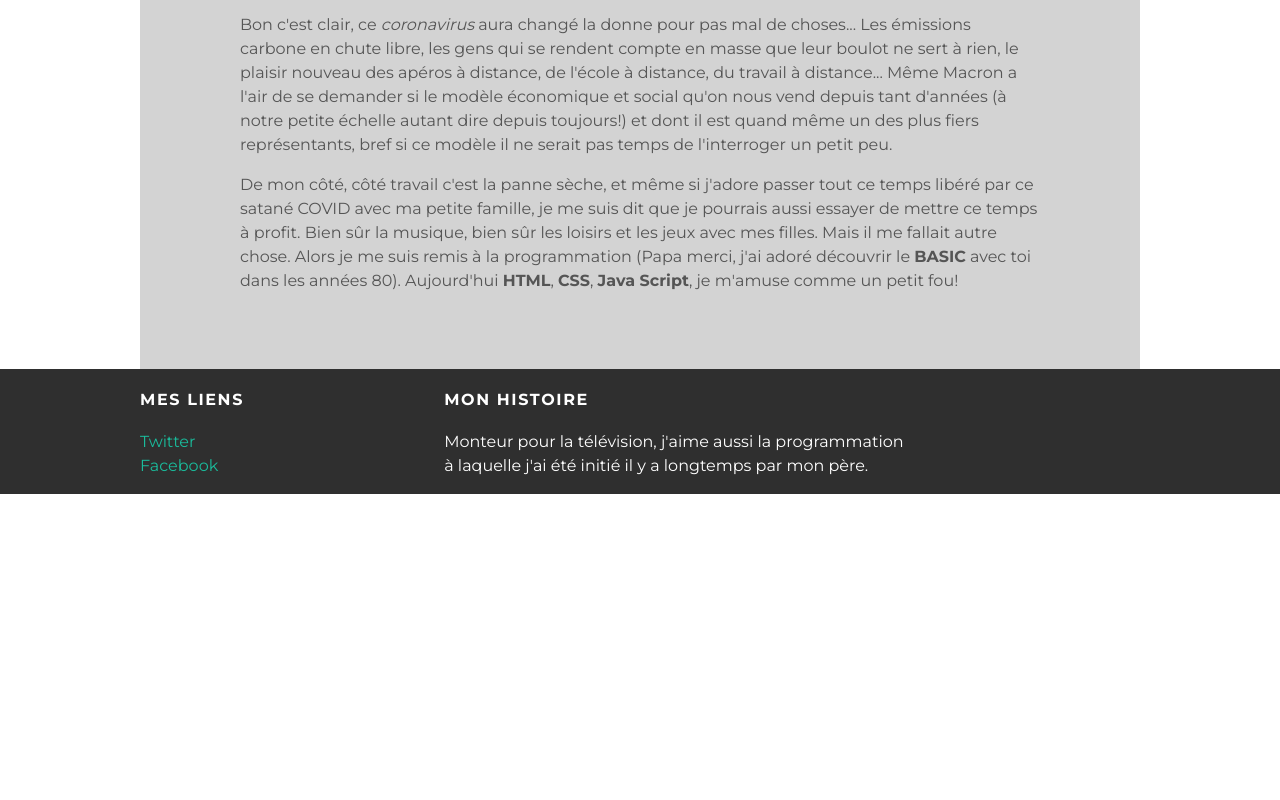
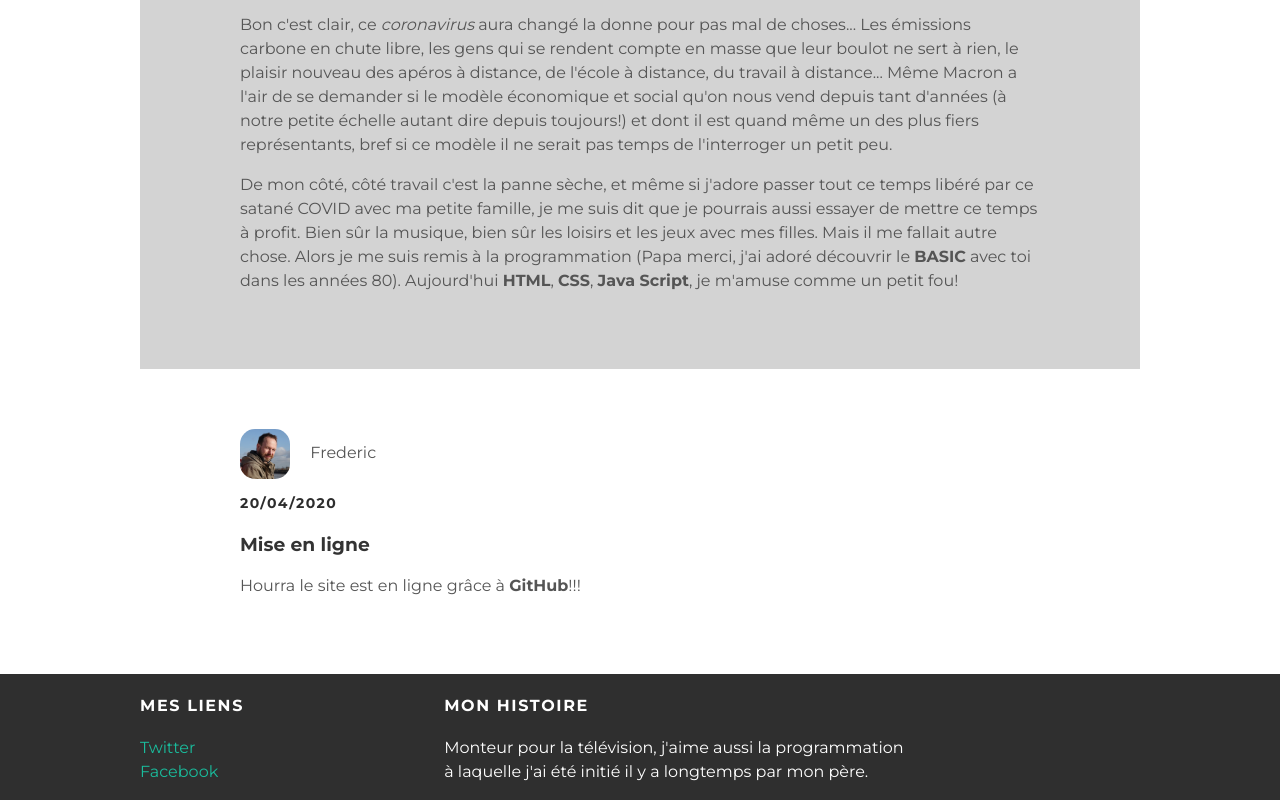
Before and after one commit to BateauLouis/BateauLouis.github.io, a plain HTML site: page index.html in a window 1280 px wide. Shown: the part 672-1472 px from the top of the page. Before the commit the page ends 1166 px from the top, so only its background shows below. Drawn offline with Linux system fonts and the light colour scheme.

Commit message:
Update index.html

```diff
--- a/index.html
+++ b/index.html
@@ -66,6 +66,20 @@
        </div> <!-- post -->
       </div> <!-- container -->
 
+   <div class="post-container">
+       <div class="post">
+         <div class="post-author">
+           <img src="moi.jpg" height="300px" width="300px">
+           <span>Frederic</span>
+         </div> <!-- post-author -->
+       <p class="post-date">20/04/2020</p>
+       <h3 class="post-title">Mise en ligne</h3>
+        <div class="post-content">
+          <p>Hourra le site est en ligne grâce à <strong>GitHub</strong>!!!</p>
+        </div> <!-- post-content -->
+       </div> <!-- post -->
+      </div> <!-- container -->
+
 </div>  <!-- content -->
 
 
```
